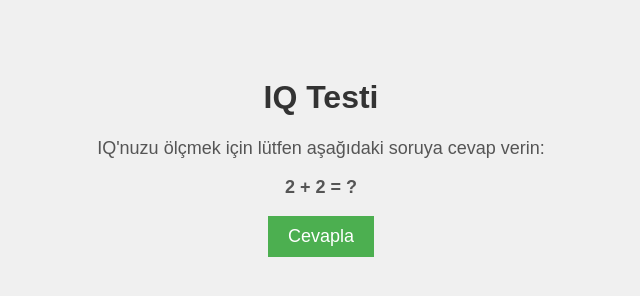
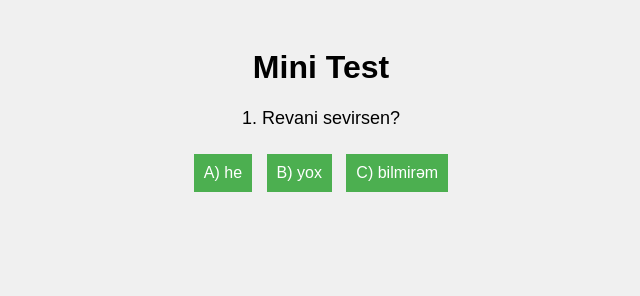
Before and after one commit to qwrtyzz/iq-test, a plain HTML site: page index.html in a window 1280 px wide. Shown: the whole page, without its empty margins (319-959 px from the left). Drawn offline with Linux system fonts and the light colour scheme.

Commit message:
Update index.html

```diff
--- a/index.html
+++ b/index.html
@@ -1,5 +1,5 @@
 <!DOCTYPE html>
-<html lang="en">
+<html lang="tr">
 <head>
     <meta charset="UTF-8">
     <meta name="viewport" content="width=device-width, initial-scale=1.0">
@@ -9,45 +9,79 @@
             font-family: Arial, sans-serif;
             text-align: center;
             background-color: #f0f0f0;
-      padding: 50px;
+            padding: 20px;
         }
-    h1 {
-      color: #333;
+        .question {
+            font-size: 18px;
+            margin: 20px 0;
         }
-    p {
-      font-size: 18px;
-      color: #555;
-    }
-    .button {
+        .options button {
             background-color: #4CAF50;
             color: white;
-      padding: 10px 20px;
+            padding: 10px;
+            margin: 5px;
             border: none;
             cursor: pointer;
-      font-size: 18px;
+            font-size: 16px;
         }
-    .button:hover {
+        .options button:hover {
             background-color: #45a049;
+        }
+        #result {
+            display: none;
+            font-size: 20px;
+            color: red;
+            margin-top: 30px;
         }
     </style>
 </head>
 <body>
 
-  <h1>IQ Testi</h1>
-  <p>IQ'nuzu ölçmek için lütfen aşağıdaki soruya cevap verin:</p>
-  <p><strong>2 + 2 = ?</strong></p>
+    <h1>Mini Test</h1>
 
-  <button class="button" onclick="showResult()">Cevapla</button>
-
-  <div id="result" style="display:none; margin-top: 30px;">
-    <h2>Sonuç:</h2>
-    <p>IQ'nuz çok yüksek! Gerçekten zekisiniz!</p>
-    <p>Ama, şaka! (IQ testi bitmedi!)</p>
+    <div class="question" id="q1">1. Revani sevirsen?</div>
+    <div class="options">
+        <button onclick="checkAnswer(1, 'A')">A) he</button>
+        <button onclick="checkAnswer(1, 'B')">B) yox</button>
+        <button onclick="checkAnswer(1, 'C')">C) bilmirəm</button>
     </div>
 
+    <div class="question" id="q2" style="display: none;">2. Revandan zəhlən gedir?</div>
+    <div class="options" id="q2-options" style="display: none;">
+        <button onclick="checkAnswer(2, 'A')">A) he</button>
+        <button onclick="checkAnswer(2, 'B')">B) yox</button>
+        <button onclick="checkAnswer(2, 'C')">C) he</button>
+    </div>
+
+    <button id="show-result" style="display: none; margin-top: 20px;" onclick="showResult()">Sonucu Göster</button>
+
+    <div id="result">Mənim də səndən zəhləm gedir! 😆</div>
+
     <script>
+        let answers = {};
+
+        function checkAnswer(question, answer) {
+            answers[question] = answer;
+
+            if (question === 1) {
+                document.getElementById("q1").style.display = "none";
+                document.querySelector(".options").style.display = "none";
+                document.getElementById("q2").style.display = "block";
+                document.getElementById("q2-options").style.display = "block";
+            } else if (question === 2) {
+                document.getElementById("q2").style.display = "none";
+                document.getElementById("q2-options").style.display = "none";
+                document.getElementById("show-result").style.display = "block";
+            }
+        }
+
         function showResult() {
-      document.getElementById('result').style.display = 'block';
+            if (answers[1] === "B" && answers[2] === "A") {
+                document.getElementById("result").style.display = "block";
+            } else {
+                document.getElementById("result").innerHTML = "Test bitdi, amma cavablar yanlışdır! 😆";
+                document.getElementById("result").style.display = "block";
+            }
         }
     </script>
 
```
Lines whose indentation alone changed are shown as unchanged.
